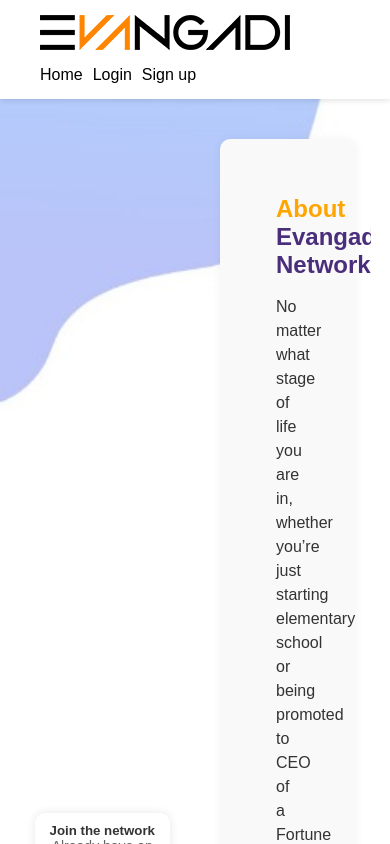
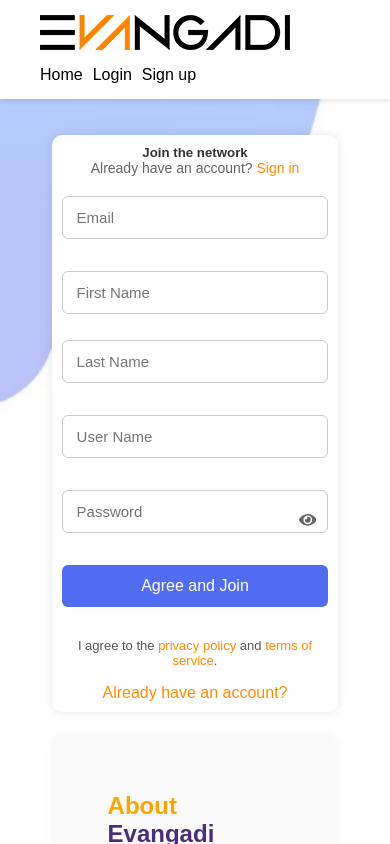
Before and after one commit to medoshaweb/evangadi-frontend, a React (Vite) app: page /signup in a window 390 px wide. Built offline with nearby package versions, Linux system fonts and the light colour scheme.

Commit message:
package-lock.json

```diff
--- a/src/App.css
+++ b/src/App.css
@@ -1,4 +1,4 @@
-tml,
+html,
 body {
   min-height: 100vh;
   margin: 0;
--- a/src/pages/Login/login.css
+++ b/src/pages/Login/login.css
@@ -1,4 +1,4 @@
-*/ */ */ :root {
+:root {
   --primary-color: #ff8c00; /* accent color, adjust as needed */
   --text-color: #333;
   --border-color: #ddd;
@@ -11,7 +11,7 @@
   display: flex;
   justify-content: center;
   align-items: center;
-  height: 100vh;
+  min-height: 100vh;
   background: var(--bg-light);
 }
 .login_page {
@@ -244,6 +244,19 @@
 }
 
 /* 📱 Responsive */
+@media (max-width: 900px) {
+  .login_page {
+    flex-direction: column;
+  }
+  .login_left,
+  .login_right {
+    flex: 1 1 auto;
+    width: 100%;
+    padding: 1.25rem;
+    border-left: none;
+  }
+}
+
 @media (max-width: 480px) {
   .innerContainer {
     padding: 2rem;
--- a/src/pages/Questions/questions.css
+++ b/src/pages/Questions/questions.css
@@ -1,6 +1,6 @@
 .container {
   width: 85%;
-  height: 100vh;
+  min-height: 100vh;
   margin: 0 auto;
   padding: 2rem 0;
 }
@@ -265,6 +265,15 @@
   .arrow-link {
     font-size: 1.3rem;
   }
+
+  .container {
+    width: 92%;
+    padding: 1.25rem 0;
+  }
+
+  .search-input {
+    width: 100%;
+  }
 }
 
 @media (max-width: 480px) {
--- a/src/pages/Signup/signup.css
+++ b/src/pages/Signup/signup.css
@@ -1,5 +1,3 @@
-
-
 :root {
   --primary-color: #516cf0;
   --background-color: #f9f9fc;
@@ -28,8 +26,8 @@
 }
 
 .signup-container {
-  flex: 0 0 500px; /* fixed width, won’t shrink */
-  max-width: 50%; /* optional proportional width */
+  flex: 0 0 500px; /* fixed width on large screens */
+  max-width: 50%;
   background-color: #fff;
   padding: 10px;
   border-radius: 10px;
@@ -60,7 +58,7 @@
 }
 
 form input {
-  width: 95%;
+  width: 100%;
   padding: 12px 14px;
 
   border: 1px solid #ccc;
@@ -150,13 +148,36 @@
 }
 
 /* Responsive */
+@media (max-width: 1024px) {
+  .page-wrapper {
+    gap: 24px;
+    padding: 16px;
+  }
+  .signup-container {
+    flex: 1 1 520px;
+    max-width: 600px;
+  }
+  .about-container {
+    max-width: 600px;
+  }
+}
+
 @media (max-width: 850px) {
-  .signup-container {
+  .page-wrapper {
+    flex-direction: column;
+    align-items: stretch;
+  }
+  .signup-container,
+  .about-container,
+  .about-section {
+    max-width: 100%;
+    width: 100%;
+  }
+  .about-section {
+    padding: 24px;
+    text-align: center;
+  }
+  .nameinputs {
     flex-direction: column;
   }
-
-  .about-section {
-    padding: 30px;
-    text-align: center;
-  }
 }
```
Also changed, not shown: src/pages/PrivacyPolicy/privacyPolicy.css (+6 -5 lines), 1 other file (tests, documents, lock files or other folders).
